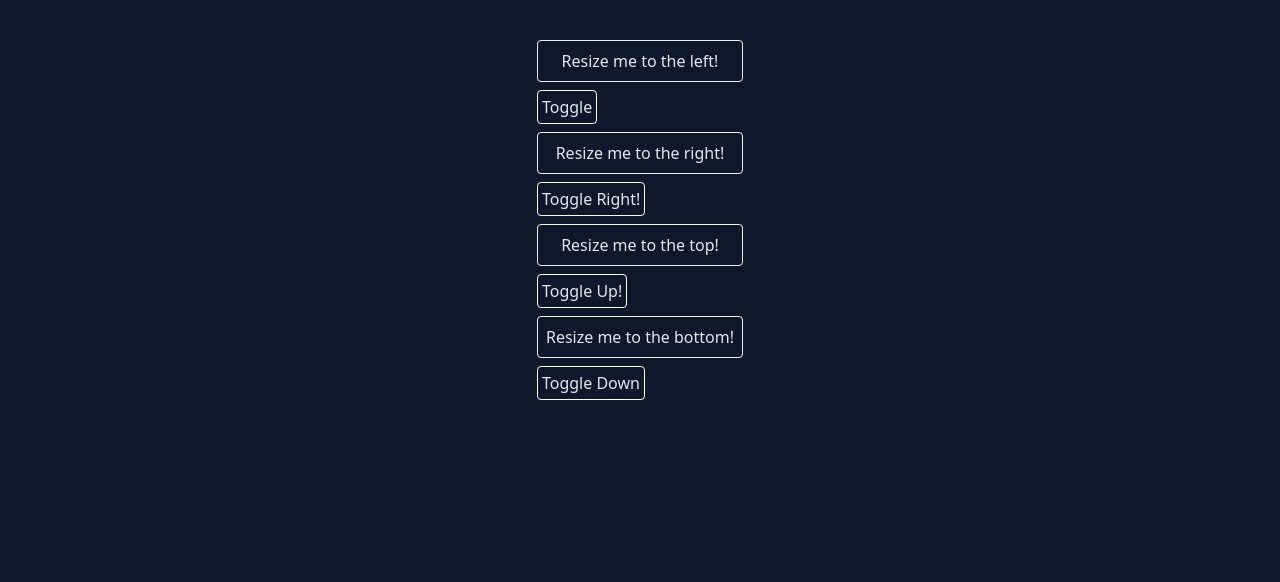
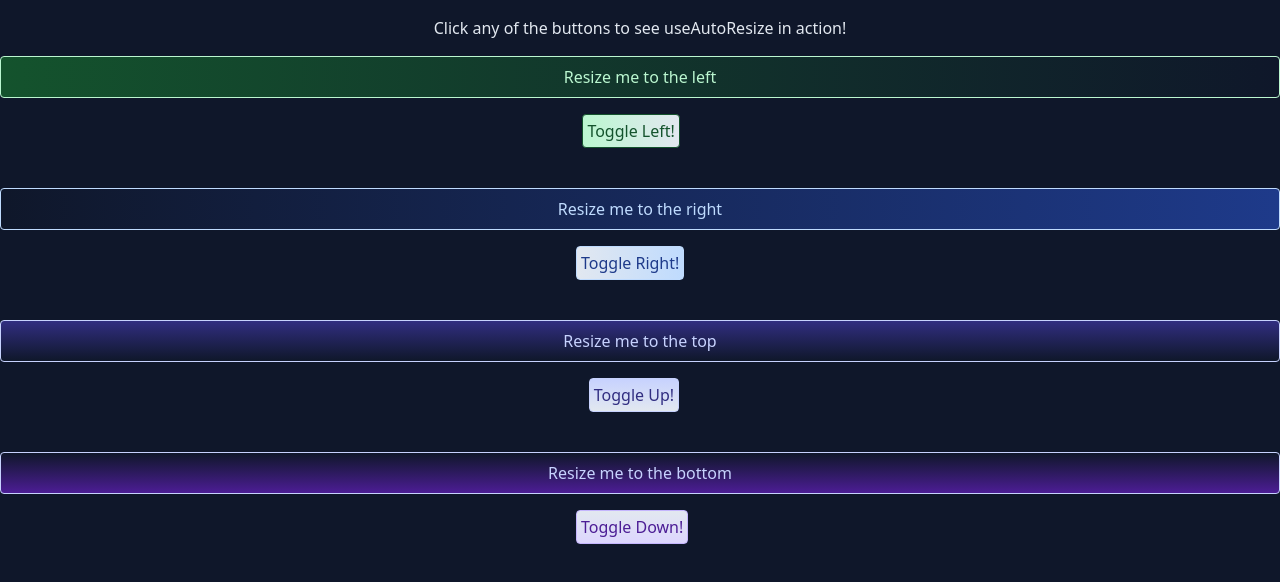
Before and after one commit to sitownle/personal-site, a Next.js app: page /experimental/auto-resize in a window 1280 px wide. Shown: the top 582 px of the page. Built offline with nearby package versions, Linux system fonts and the light colour scheme.

Commit message:
useAutoResize demo

```diff
--- a/pages/experimental/auto-resize.js
+++ b/pages/experimental/auto-resize.js
@@ -20,77 +20,6 @@ const AutoResize = () => {
     direction: "up"
   });
 
-  // function useAutoResize(config) {
-  //   const [isExpanded, setIsExpanded] = useState(true);
-  //   const targ = useRef();
-  //   const expandedW = useRef(0);
-  //   const dir = config.direction.toLowerCase();
-
-  //   function toggle() {
-  //     if (targ.current) {
-  //       targ.current.style.transition = "all 0.25s linear";
-  //       if (isExpanded) {
-  //         expandedW.current =
-  //           expandedW.current == 0
-  //             ? targ.current.offsetWidth
-  //             : expandedW.current;
-  //         targ.current.style.width = 0;
-  //         if (dir == "right") {
-  //           let newW = parseFloat(targ.current.offsetLeft) + expandedW.current;
-  //           targ.current.style.transform = `translateX(${newW}px)`;
-  //         }
-  //         targ.current.style.opacity = 0;
-  //         setIsExpanded(false);
-  //       } else {
-  //         targ.current.style.width = expandedW.current.toString() + "px";
-  //         if (dir == "right") targ.current.style.transform = "translateX(0px)";
-  //         targ.current.style.opacity = 1;
-  //         setIsExpanded(true);
-  //       }
-  //     }
-  //     return;
-  //   }
-
-  //   function toggleVert() {
-  //     if (targ.current) {
-  //       targ.current.style.transition = "all 0.25s linear";
-  //       if (isExpanded) {
-  //         expandedW.current =
-  //           expandedW.current == 0
-  //             ? targ.current.offsetHeight
-  //             : expandedW.current;
-  //         targ.current.style.height = 0;
-  //         if (dir == "down") {
-  //           let newH = expandedW.current;
-  //           targ.current.style.transform = `translateY(${newH}px)`;
-  //         }
-  //         targ.current.style.opacity = 0;
-  //         setIsExpanded(false);
-  //       } else {
-  //         targ.current.style.height = expandedW.current.toString() + "px";
-  //         if (dir == "down") {
-  //           targ.current.style.transform = "translateY(0px)";
-  //         }
-  //         targ.current.style.opacity = 1;
-  //         setIsExpanded(true);
-  //       }
-  //     }
-  //     return;
-  //   }
-
-  //   let o = config.orientation.toLowerCase();
-  //   if (o == "width" || o == "horizontal") {
-  //     return [toggle, targ];
-  //   }
-  //   if (o == "height" || o == "vertical") {
-  //     return [toggleVert, targ];
-  //   }
-
-  //   throw new Error(
-  //     "INVALID ORIENTATION ERROR: Orientation must be 'width', 'height', 'horizontal', or 'vertical', and direction must be 'up', 'down', 'left', or 'right'"
-  //   );
-  // }
-
   return (
     <>
       <Head>
@@ -102,53 +31,59 @@ const AutoResize = () => {
         <meta name="viewport" content="width=device-width, initial-scale=1" />
         <link rel="icon" href="/favicon.ico" />
       </Head>
-      <div className="min-h-[100vh] w-full bg-slate-900 text-slate-200 flex flex-col items-center gap-4">
+      <div className="min-h-[100vh] w-full bg-slate-900 text-slate-200">
         <div>
+          <p className="pt-4 mb-4 text-center px-4">
+            Click any of the buttons to see useAutoResize in action!
+          </p>
           <div
             id="TARGET"
             ref={targ}
-            className="mt-10 mb-2 flex flex-col p-2 gap-4 border border-slate-100 rounded text-center overflow-hidden"
+            className="bg-gradient-to-l from-slate-900 to-green-900 mb-4 flex flex-col p-2 gap-4 border border-green-200 text-green-200 rounded text-center overflow-hidden cursor-default"
           >
-            {"Resize me to the left!"}
+            {"Resize me to the left"}
           </div>
-          <button onClick={toggle} className="border border-white rounded p-1">
-            {"Toggle"}
+          <button
+            onClick={toggle}
+            className="hover:bg-gradient-to-l hover:from-slate-900 hover:to-green-900 bg-gradient-to-l from-slate-200 to-green-200 border hover:border-green-200 hover:text-green-100 bg-green-200 border-green-900 text-green-900 transition-all rounded p-1 ml-[38%] md:ml-[45.5%] mb-10 hover:translate-x-[-4px]"
+          >
+            {"Toggle Left!"}
           </button>
           <div
             ref={targRight}
-            className="my-2 flex flex-col p-2 gap-4 border border-slate-100 rounded text-center overflow-hidden"
+            className="bg-gradient-to-r from-slate-900 to-blue-900 mb-4 flex flex-col p-2 gap-4 border border-blue-200 text-blue-200 rounded text-center overflow-hidden cursor-default"
           >
-            {"Resize me to the right!"}
+            {"Resize me to the right"}
           </div>
           <button
             onClick={toggleRight}
-            className="border border-white rounded p-1"
+            className="hover:bg-gradient-to-r hover:from-slate-900 hover:to-blue-900 bg-gradient-to-r from-slate-200 to-blue-200 ml-[37%] md:ml-[45%] mb-10 border border-blue-200 text-blue-900 hover:bg-blue-200 hover:border-blue-200 hover:text-blue-200 transition-all rounded p-1 hover:translate-x-[4px]"
           >
             {"Toggle Right!"}
           </button>
           <div
             ref={targUp}
-            className="my-2 flex flex-col p-2 gap-4 border border-slate-100 rounded text-center overflow-hidden"
+            className="bg-gradient-to-t from-slate-900 to-indigo-900 mb-4 flex flex-col p-2 gap-4 border border-indigo-200 text-indigo-200 rounded text-center overflow-hidden cursor-default"
           >
-            {"Resize me to the top!"}
+            {"Resize me to the top"}
           </div>
           <button
             onClick={toggleUp}
-            className=" border border-white rounded p-1"
+            className="hover:bg-gradient-to-t hover:from-slate-900 hover:to-indigo-900 bg-gradient-to-t from-slate-200 to-indigo-200 ml-[40%] md:ml-[46%] mb-10 border border-indigo-200 text-indigo-900 hover:border-indigo-200 hover:text-indigo-100 transition-all rounded p-1 hover:translate-y-[-4px]"
           >
             {"Toggle Up!"}
           </button>
           <div
             ref={targDown}
-            className="my-2 flex flex-col p-2 gap-4 border border-slate-100 rounded text-center overflow-hidden"
+            className="bg-gradient-to-b from-slate-900 to-violet-900 mb-4 flex flex-col p-2 gap-4 border border-indigo-200 text-indigo-200 rounded text-center overflow-hidden cursor-default"
           >
-            {"Resize me to the bottom!"}
+            {"Resize me to the bottom"}
           </div>
           <button
             onClick={toggleDown}
-            className=" border border-white rounded p-1"
+            className="hover:bg-gradient-to-b hover:from-slate-900 hover:to-violet-900 bg-gradient-to-b from-slate-200 to-violet-200 ml-[37%] md:ml-[45%] mb-10 border border-violet-300 text-violet-900 hover:border-violet-300 hover:text-violet-200 transition-all rounded p-1 hover:border-slate-900 hover:text-slate-900 hover:bg-slate-200 transition-all hover:translate-y-[4px]"
           >
-            {"Toggle Down"}
+            {"Toggle Down!"}
           </button>
         </div>
       </div>
--- a/styles/globals.css
+++ b/styles/globals.css
@@ -1,6 +1,13 @@
 @tailwind base;
 @tailwind components;
 @tailwind utilities;
+
+#__next {
+  top: 0;
+  position: absolute;
+  width: 100%;
+  height: 100%;
+}
 
 :root {
   --max-width: 1100px;
```
